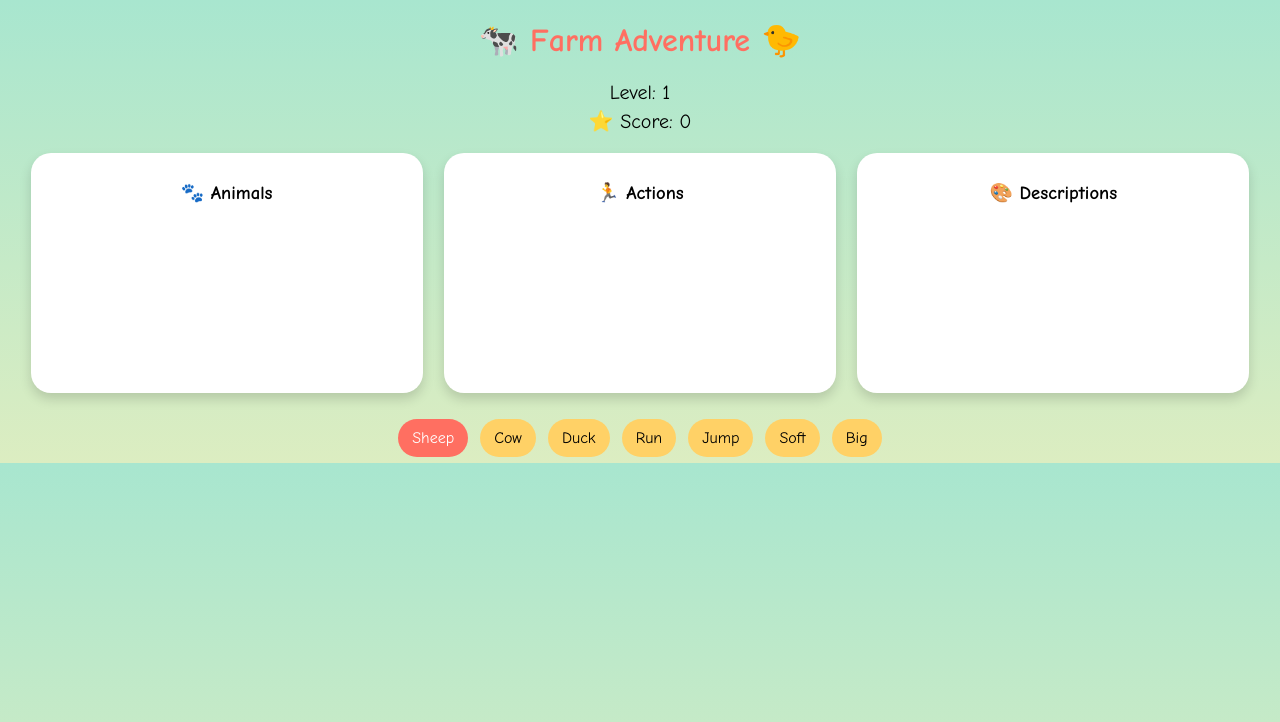
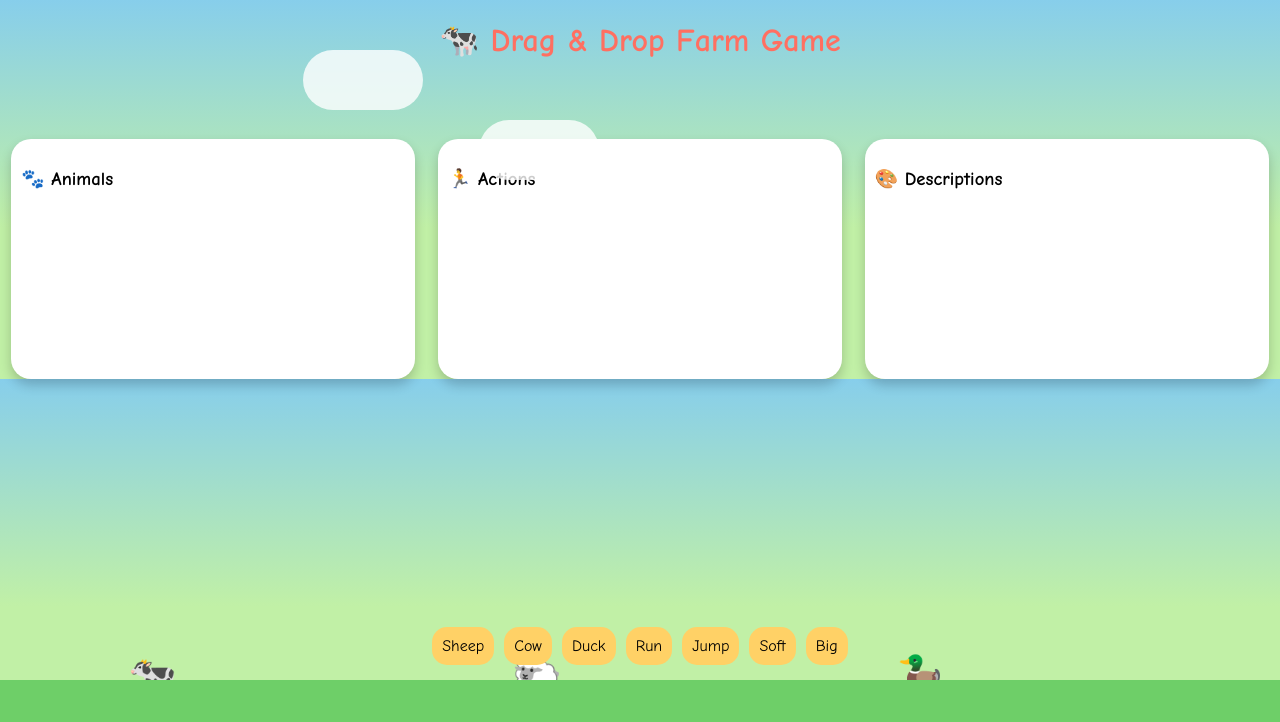
Before and after one commit to Shirlzy531/farmgames, a plain HTML site: page index.html in a window 1280 px wide. Both pictures are taken after a click on the element "Sheep". Drawn offline with Linux system fonts and the light colour scheme.

Commit message:
Update index.html

```diff
--- a/index.html
+++ b/index.html
@@ -2,107 +2,122 @@
 <html lang="en">
 <head>
 <meta charset="UTF-8">
-<title>🐄 Farm Adventure Game</title>
+<title>🐄 Farm Drag Game</title>
 <style>
 body {
-    font-family: 'Comic Sans MS', cursive;
-    text-align: center;
     margin:0;
-    background: linear-gradient(#a8e6cf, #dcedc1);
+    font-family:'Comic Sans MS', cursive;
+    overflow:hidden;
+    background: linear-gradient(#87ceeb 0%, #c1f0a6 60%);
 }
 
-h1 { color:#ff6f61; }
+/* sky + clouds */
+.cloud {
+    position:absolute;
+    width:120px;
+    height:60px;
+    background:white;
+    border-radius:50px;
+    opacity:0.8;
+    animation: moveCloud 20s linear infinite;
+}
+
+@keyframes moveCloud {
+    from { left:-150px; }
+    to { left:100%; }
+}
+
+/* grass */
+.grass {
+    position:absolute;
+    bottom:0;
+    width:100%;
+    height:120px;
+    background:#6ecf68;
+}
+
+/* animals (emoji animated) */
+.animal {
+    position:absolute;
+    font-size:40px;
+    animation: bounce 2s infinite;
+}
+
+@keyframes bounce {
+    0%,100% { transform: translateY(0); }
+    50% { transform: translateY(-10px); }
+}
+
+h1 {
+    text-align:center;
+    color:#ff6f61;
+}
 
 .container {
     display:flex;
     justify-content:space-around;
-    margin:20px;
+    margin-top:80px;
 }
 
 .box {
     width:30%;
     min-height:220px;
+    background:white;
     border-radius:20px;
-    background:#fff;
-    box-shadow:0 6px 12px rgba(0,0,0,0.15);
     padding:10px;
-    transition:0.3s;
+    box-shadow:0 6px 12px rgba(0,0,0,0.2);
 }
-
-.box:hover { transform:scale(1.05); }
 
 .word {
     display:inline-block;
     background:#ffd166;
-    padding:10px 14px;
-    margin:6px;
-    border-radius:20px;
-    cursor:pointer;
-    transition:0.2s;
+    padding:10px;
+    margin:5px;
+    border-radius:15px;
+    cursor:grab;
 }
 
-.word:hover { transform:scale(1.1); background:#ffb347; }
-.selected { background:#ff6f61 !important; color:white; }
-
-#wordBank { margin-top:20px; }
-
-.score, .level {
-    font-size:20px;
-    margin:5px;
-}
-
-/* animation */
-@keyframes pop {
-  0%{transform:scale(1);}
-  50%{transform:scale(1.4);}
-  100%{transform:scale(1);}
-}
-.correct { animation: pop 0.4s; }
-
-.star {
-    position:fixed;
-    font-size:24px;
-    animation: float 1s ease-out forwards;
-}
-
-@keyframes float {
-  from {opacity:1; transform:translateY(0);}
-  to {opacity:0; transform:translateY(-100px);}
+#wordBank {
+    position:absolute;
+    bottom:130px;
+    width:100%;
+    text-align:center;
 }
 </style>
 </head>
 <body>
 
-<h1>🐄 Farm Adventure 🐤</h1>
-<div class="level">Level: <span id="level">1</span></div>
-<div class="score">⭐ Score: <span id="score">0</span></div>
+<!-- clouds -->
+<div class="cloud" style="top:50px; animation-duration:25s"></div>
+<div class="cloud" style="top:120px; animation-duration:18s"></div>
+
+<!-- animals -->
+<div class="animal" style="bottom:100px; left:10%">🐄</div>
+<div class="animal" style="bottom:100px; left:40%">🐑</div>
+<div class="animal" style="bottom:100px; left:70%">🦆</div>
+
+<h1>🐄 Drag & Drop Farm Game</h1>
 
 <div class="container">
-    <div class="box" onclick="dropWord('animals')">
+    <div class="box" ondragover="allowDrop(event)" ondrop="drop(event,'animals')">
         <h3>🐾 Animals</h3>
         <div id="animals"></div>
     </div>
-
-    <div class="box" onclick="dropWord('actions')">
+    <div class="box" ondragover="allowDrop(event)" ondrop="drop(event,'actions')">
         <h3>🏃 Actions</h3>
         <div id="actions"></div>
     </div>
-
-    <div class="box" onclick="dropWord('adjectives')">
+    <div class="box" ondragover="allowDrop(event)" ondrop="drop(event,'adjectives')">
         <h3>🎨 Descriptions</h3>
         <div id="adjectives"></div>
     </div>
 </div>
 
 <div id="wordBank"></div>
+<div class="grass"></div>
 
 <script>
-let selectedWord = null;
-let score = 0;
-let level = 1;
-
-const allWords = {
-1:[
+let words = [
  {text:"Sheep", type:"animals"},
  {text:"Cow", type:"animals"},
  {text:"Duck", type:"animals"},
@@ -110,88 +125,54 @@ const allWords = {
  {text:"Jump", type:"actions"},
  {text:"Soft", type:"adjectives"},
  {text:"Big", type:"adjectives"}
-],
-2:[
-    {text:"Lamb", type:"animals"},
-    {text:"Chicken", type:"animals"},
-    {text:"Goose", type:"animals"},
-    {text:"Skip", type:"actions"},
-    {text:"Waddle", type:"actions"},
-    {text:"Beautiful", type:"adjectives"},
-    {text:"Funny", type:"adjectives"}
-],
-3:[
-    {text:"Calf", type:"animals"},
-    {text:"Insect", type:"animals"},
-    {text:"Horse", type:"animals"},
-    {text:"Giggle", type:"actions"},
-    {text:"Chomp", type:"actions"},
-    {text:"Slimy", type:"adjectives"},
-    {text:"Huge", type:"adjectives"}
-]
-};
+];
 
 function speak(word){
-    let utter = new SpeechSynthesisUtterance(word);
-    utter.lang = 'en-US';
-    speechSynthesis.speak(utter);
+ let u=new SpeechSynthesisUtterance(word);
+ u.lang='en-US';
+ speechSynthesis.speak(u);
 }
 
-function loadLevel(){
-    document.getElementById('wordBank').innerHTML='';
-    let words = allWords[level];
-    words.forEach(w=>{
+const bank=document.getElementById('wordBank');
+
+words.forEach((w,i)=>{
  let div=document.createElement('div');
  div.className='word';
  div.innerText=w.text;
-        div.onclick=()=>{
-            speak(w.text);
-            selectWord(div,w);
-        };
-        document.getElementById('wordBank').appendChild(div);
+ div.draggable=true;
+ div.id='word'+i;
+ div.ondragstart=(e)=>drag(e,w);
+ div.onclick=()=>speak(w.text);
+ bank.appendChild(div);
 });
+
+let currentWord=null;
+
+function drag(ev,word){
+ ev.dataTransfer.setData("text", ev.target.id);
+ currentWord=word;
 }
 
-function selectWord(el,w){
-    document.querySelectorAll('.word').forEach(x=>x.classList.remove('selected'));
-    el.classList.add('selected');
-    selectedWord={element:el,word:w};
-}
+function allowDrop(ev){ ev.preventDefault(); }
 
-function dropWord(category){
-    if(!selectedWord) return;
+function drop(ev,category){
+ ev.preventDefault();
+ let id=ev.dataTransfer.getData("text");
+ let el=document.getElementById(id);
 
-    if(selectedWord.word.type===category){
-        document.getElementById(category).appendChild(selectedWord.element);
-        selectedWord.element.classList.remove('selected');
-        selectedWord.element.classList.add('correct');
-
-        // star animation
+ if(currentWord.type===category){
+   ev.target.appendChild(el);
    let star=document.createElement('div');
-        star.className='star';
    star.innerText='⭐';
-        star.style.left=Math.random()*80+'%';
-        star.style.top='50%';
+   star.style.position='fixed';
+   star.style.left=ev.clientX+'px';
+   star.style.top=ev.clientY+'px';
    document.body.appendChild(star);
-        setTimeout(()=>star.remove(),1000);
-
-        score++;
-        document.getElementById('score').innerText=score;
-
-        if(score % 7 ===0 && level<3){
-            level++;
-            document.getElementById('level').innerText=level;
-            alert('🎉 Level Up!');
-            loadLevel();
-        }
-
-        selectedWord=null;
+   setTimeout(()=>star.remove(),800);
  } else {
-        alert('❌ Try again!');
+   alert('❌ Try again');
  }
 }
-
-loadLevel();
 </script>
 
 </body>
```
Lines whose indentation alone changed are shown as unchanged.
